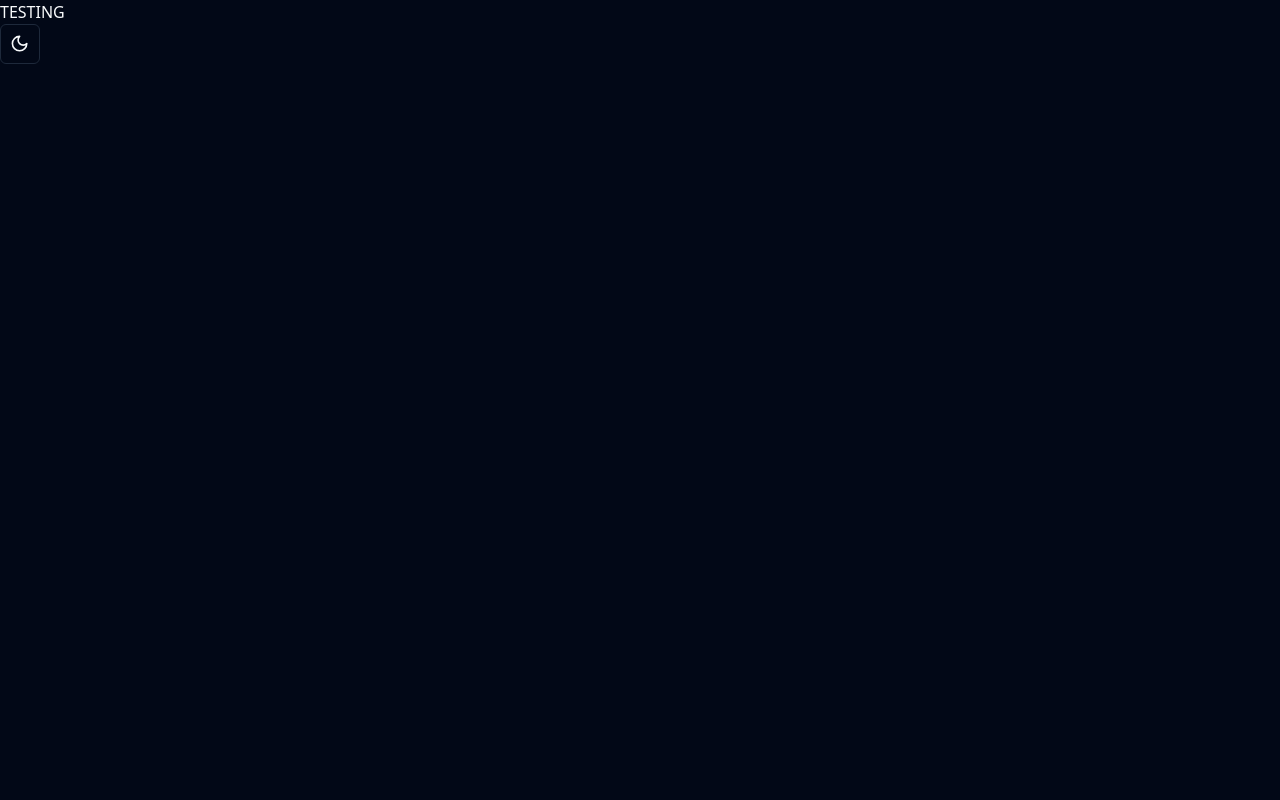
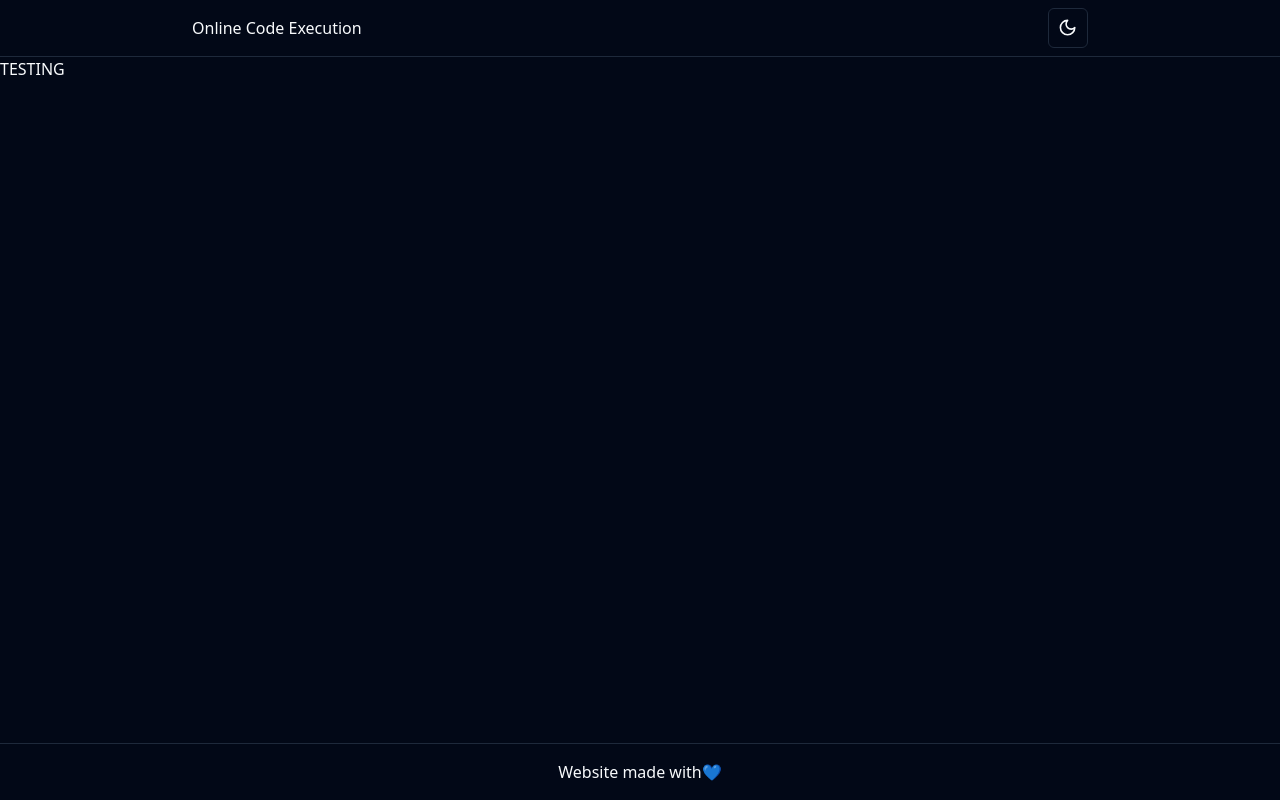
Before and after one commit to admclamb/online-code-execution, a React (Vite) app in the folder client/: page / in a window 1280 px wide. Built offline with nearby package versions, Linux system fonts and the light colour scheme.

Commit message:
update client

```diff
--- a/client/src/App.tsx
+++ b/client/src/App.tsx
@@ -1,11 +1,12 @@
-import ThemeToggle from "./features/theme/theme-toggle";
 import { ThemeProvider } from "./features/theme/theme.provider";
+import Layout from "./layout/layout";
 
 const App = () => {
   return (
     <ThemeProvider defaultTheme="dark" storageKey="vite-ui-theme">
-      <h1>TESTING</h1>
-      <ThemeToggle />
+      <Layout>
+        <h1>TESTING</h1>
+      </Layout>
     </ThemeProvider>
   );
 };
--- /dev/null
+++ b/client/src/layout/footer/footer.tsx
@@ -0,0 +1,9 @@
+const Footer = () => {
+  return (
+    <footer className="py-4 flex justify-center items-center border-t">
+      Website made with <span>💙</span>
+    </footer>
+  );
+};
+
+export default Footer;
--- /dev/null
+++ b/client/src/layout/layout.tsx
@@ -0,0 +1,21 @@
+import { ReactNode } from "react";
+import Navbar from "./navbar/navbar";
+import Footer from "./footer/footer";
+
+type Props = {
+  children?: ReactNode;
+};
+
+const Layout = ({ children }: Props) => {
+  return (
+    <div className="flex flex-col min-h-screen relative">
+      <header>
+        <Navbar />
+      </header>
+      <main className="grow">{children}</main>
+      <Footer />
+    </div>
+  );
+};
+
+export default Layout;
--- /dev/null
+++ b/client/src/layout/navbar/navbar.tsx
@@ -0,0 +1,18 @@
+import ThemeToggle from "@/features/theme/theme-toggle";
+
+const Navbar = () => {
+  return (
+    <nav className="py-2 border-b">
+      <div className="flex items-center gap-5 justify-between max-w-4xl mx-auto">
+        <h1>Online Code Execution</h1>
+        <ul>
+          <li>
+            <ThemeToggle />
+          </li>
+        </ul>
+      </div>
+    </nav>
+  );
+};
+
+export default Navbar;
```
Also changed, not shown: client/src/main.tsx (+7 -7 lines).
